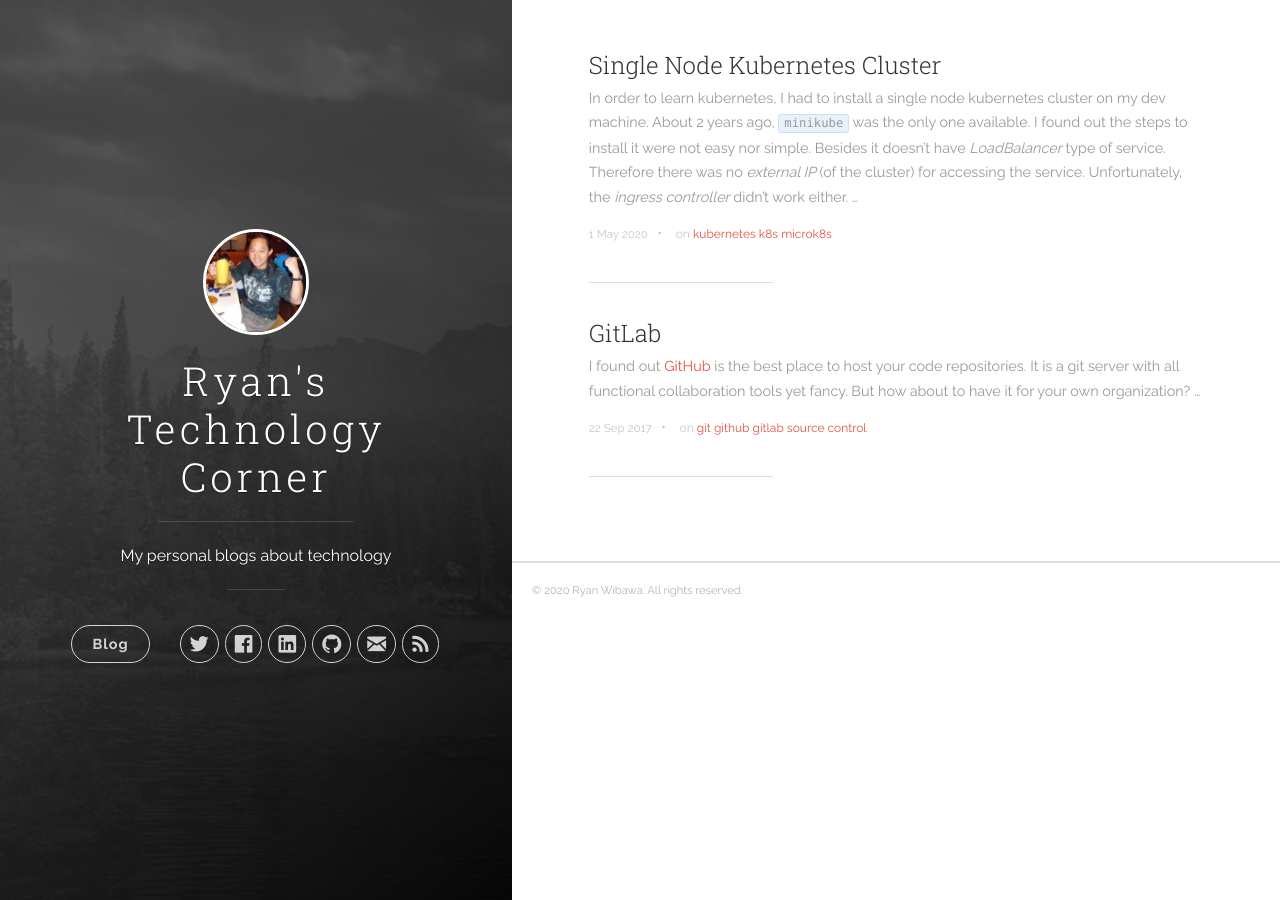
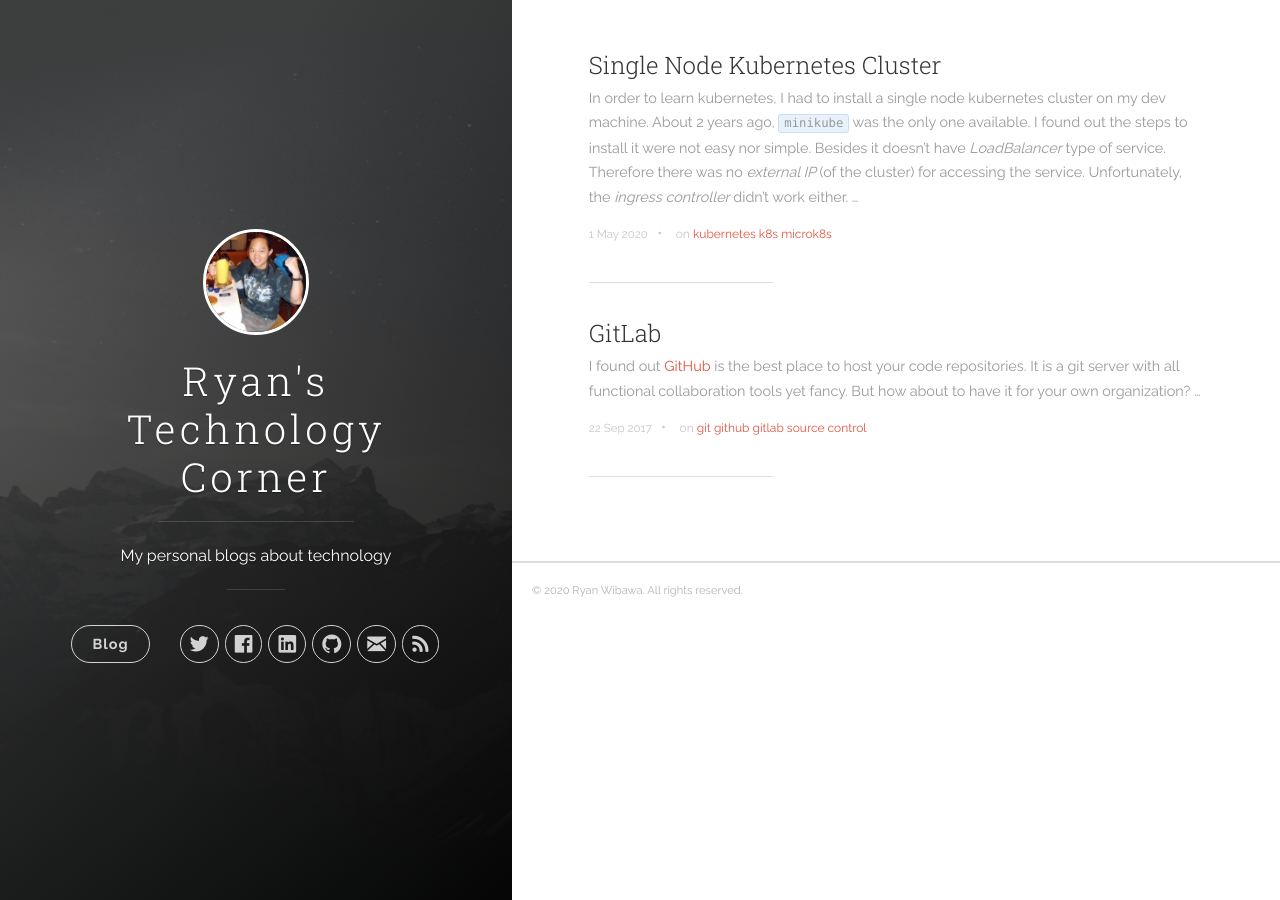
Before and after one commit to rwibawa/rwibawa.github.io, a Jekyll site: the page built from index.html, in a window 1280 px wide. Built offline with Jekyll 4.4.1, drawn with Linux system fonts in a browser that asks for light colours; the list of posts is cut into pages by our own code.

```diff
--- a/_config.yml
+++ b/_config.yml
@@ -4,9 +4,9 @@ description: "My personal blogs about technology"
 url: "https://rwibawa.github.io"
 baseurl: ""
 profilepic: '/images/Ryan_profile04.jpg'
-bkimage: '/images/cover.jpg'
+bkimage: '/images/mountains.jpg'
 # google_analytics: 'UA-XXXXXX-X'
-# disqus_shortname: 'your-disqus-name'
+disqus_shortname: 'rwibawa'
 
 author:
   name: "Ryan Wibawa"
```
Also changed, not shown: images/mountains.jpg (added), 6 other files.
